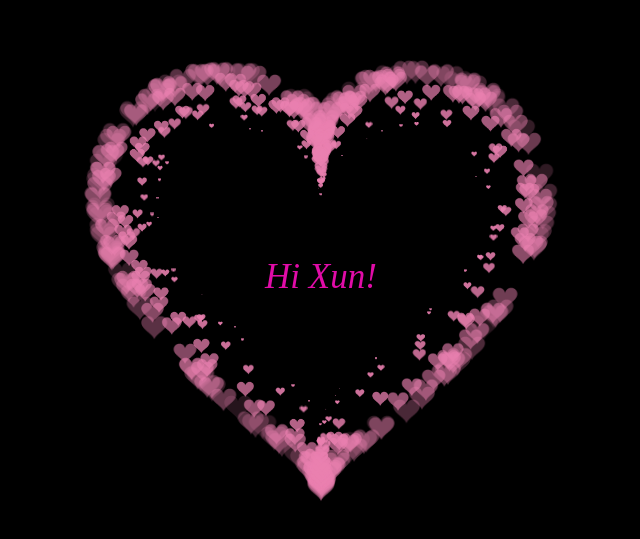
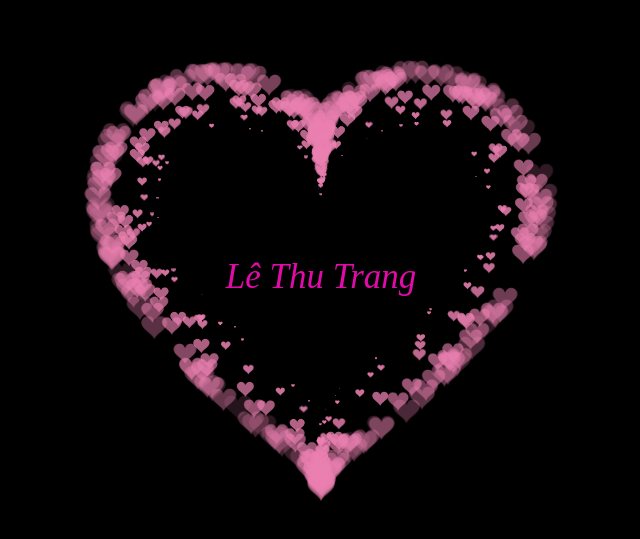
Before and after one commit to nvthong2303/traitim, a plain HTML site: page index.html in a window 1280 px wide. Shown: the part 123-662 px from the top of the page, without its empty margins (319-959 px from the left). Drawn offline with Linux system fonts and the light colour scheme.

Commit message:
Update greeting in index.html to display "Lê Thu Trang" instead of "Hi Xun!"

```diff
--- a/index.html
+++ b/index.html
@@ -527,7 +527,7 @@
         align-items: center;
         justify-content: center;
         margin-bottom: 5px;
-        text-align: center;">Hi Xun!</div>
+        text-align: center;"><col>Lê Thu Trang</div>
 
 </BODY>
 
```
